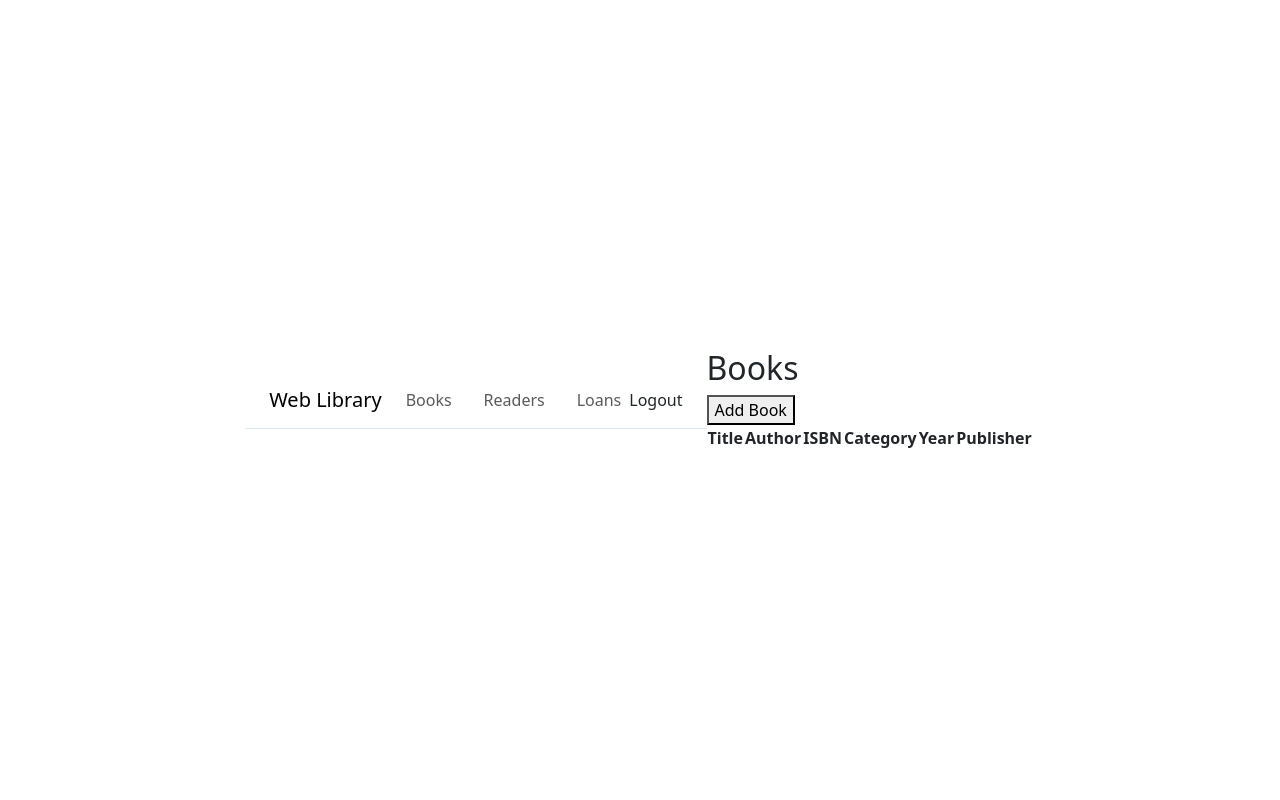
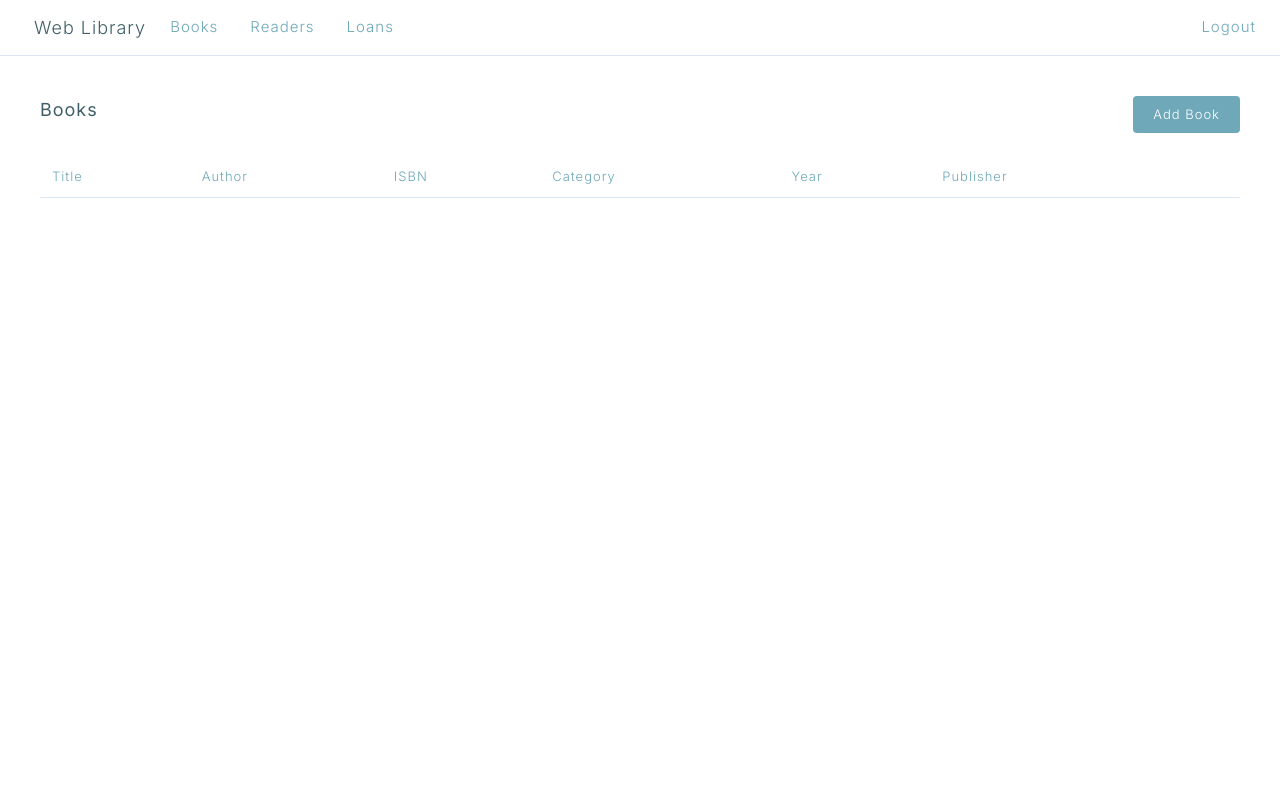
Before and after one commit to maria-caseiro/web-library, a Flask app: page / in a window 1280 px wide. Run offline with Flask 3, Linux system fonts and the light colour scheme; a user stored in the database is signed in; data that the repository does not hold is empty.

Commit message:
chore: Add index customization

```diff
--- a/static/style.css
+++ b/static/style.css
@@ -1,10 +1,16 @@
 @import url('https://fonts.googleapis.com/css2?family=Inter:wght@300;400&display=swap');
 
-body {
+* {
     font-family: 'Inter', sans-serif;
     font-weight: 300;
+}
+
+body {
     background-color: #ffffff;
     min-height: 100vh;
+}
+
+body.login {
     display: flex;
     align-items: center;
     justify-content: center;
@@ -27,8 +33,7 @@ input {
     border-radius: 4px;
     padding: 16px 18px;
     font-family: 'Inter', sans-serif;
-    font-weight: 300;
-    font-size: 15px;
+    font-size: 13px;
     color: #3f5f69;
     outline: none;
     transition: border-color 0.2s;
@@ -50,7 +55,6 @@ input::placeholder {
     border: none;
     border-radius: 4px;
     font-family: 'Inter', sans-serif;
-    font-weight: 300;
     font-size: 14px;
     letter-spacing: 1px;
     cursor: pointer;
@@ -61,3 +65,94 @@ input::placeholder {
 .submit:hover {
     background: #5d8f9e;
 }
+
+.navbar {
+    background-color: #ffffff !important
+}
+
+.nav-link {
+    font-size: 15px !important;
+    color: #6EA8B9 !important;
+    letter-spacing: 1px;
+}
+
+.nav-link:hover {
+    color: #5d8f9e !important
+}
+
+.navbar-brand {
+    font-size: 18px !important;
+    margin-left: 10px;
+    color: #3f5f69 !important;
+    letter-spacing: 1px;
+}
+
+main {
+    padding: 40px;
+}
+
+.page-header {
+    display: flex;
+    align-items: center;
+    justify-content: space-between;
+    margin-bottom: 24px;
+}
+
+.page-header h2 {
+    font-size: 18px;
+    color: #3f5f69;
+    letter-spacing: 1px;
+}
+
+table {
+    width: 100%;
+    border-collapse: collapse;
+    font-size: 13px;
+}
+
+thead tr {
+    border-bottom: 1px solid #dce8f5;
+}
+
+th {
+    text-align: left;
+    padding: 10px 12px;
+    color: #6EA8B9;
+    letter-spacing: 1px;
+}
+
+td {
+    padding: 12px;
+    color: #3f5f69;
+}
+
+tr:hover td {
+    background-color: #f7fafd;
+}
+
+td a {
+    color: #6EA8B9;
+    text-decoration: none;
+    letter-spacing: 1px;
+}
+
+td a:hover {
+    color: #3f5f69;
+}
+
+.btn-primary {
+    padding: 9px 20px;
+    background: #6EA8B9;
+    color: #ffffff;
+    border: none;
+    border-radius: 4px;
+    font-family: 'Inter', sans-serif;
+    font-size: 13px;
+    letter-spacing: 1px;
+    cursor: pointer;
+    transition: background 0.2s;
+}
+
+.btn-primary:hover {
+    background: #5d8f9e;
+}
```
